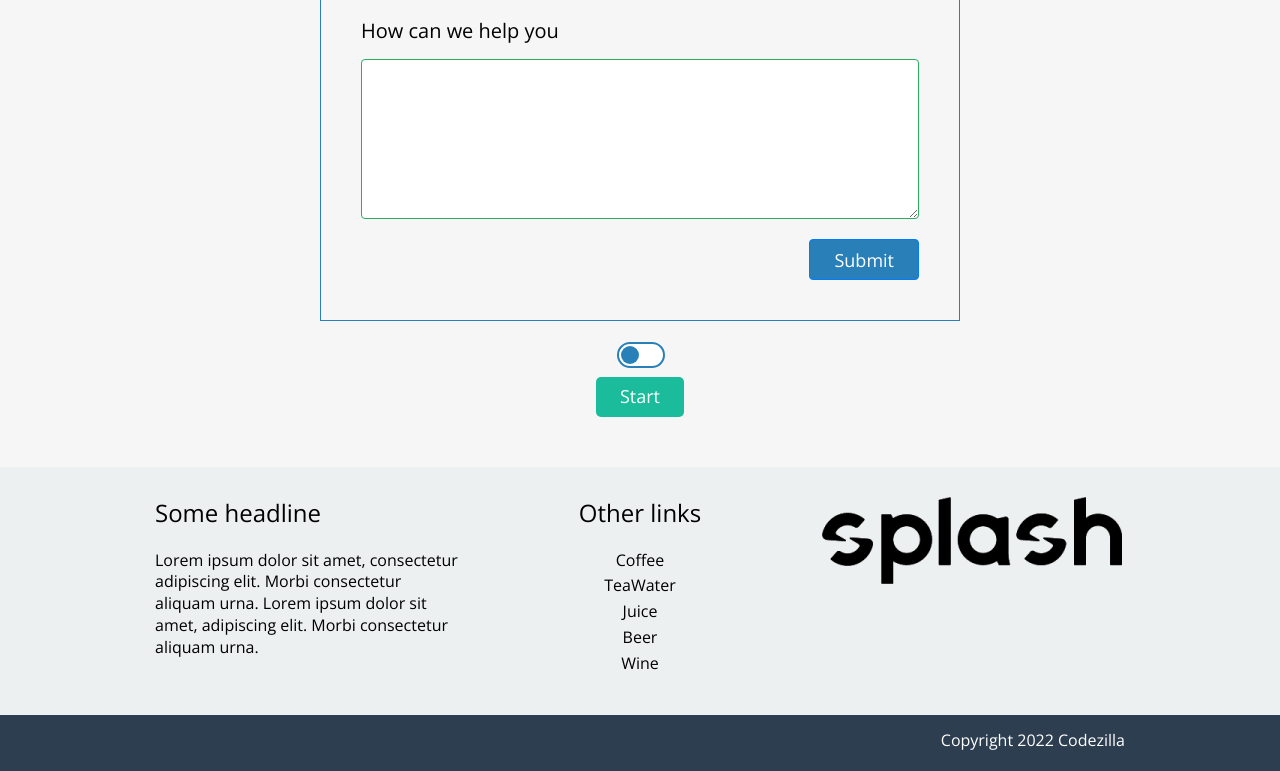
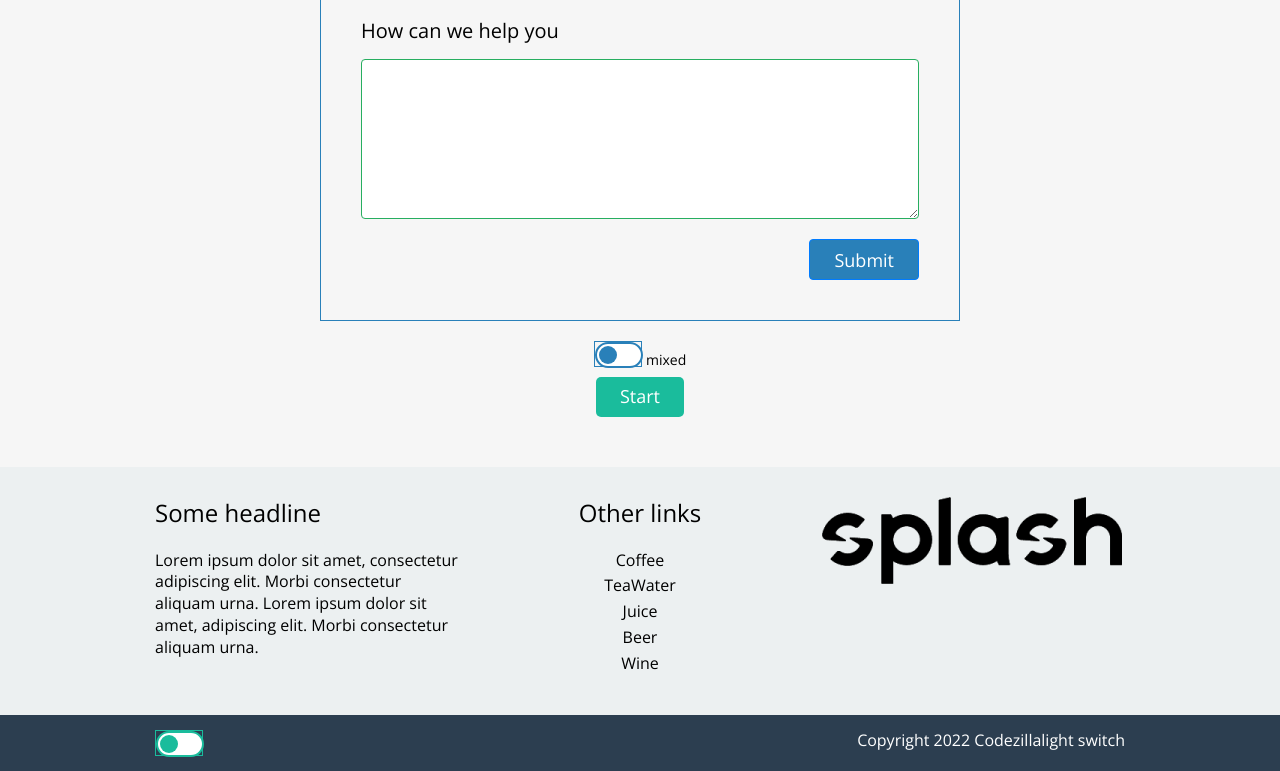
Before and after one commit to surduflorincodezilla/project-surduflorin, a website: page index.html in a window 1280 px wide. Shown: the part 7056-7827 px from the top of the page. Drawn offline with nearby package versions, Linux system fonts and the light colour scheme.

Commit message:
Commit
Commit

```diff
--- a/index.html
+++ b/index.html
@@ -463,10 +463,13 @@
                             </div>
                           </form>
                         <div class="bottom-buttons">
-                            <button class="light-mode-button" aria-label="Toggle Light Mode" onclick="toggle_light_mode()">
-                                <span></span>
-                                <span></span>
-                            </button>
+                            <div>
+                                <button class="switch-mode-button">
+                                    <span></span>
+                                    <span></span>
+                                </button>
+                                <span>mixed</span>
+                            </div>
                             <button class="bottom-buttons-btn" type="button">Start</button>
                         </div>
                     </div>
@@ -499,7 +502,20 @@
         </div>
         <!-- Footer-->
         <footer class="footer">
-            <div class="container"><span>Copyright 2022 Codezilla</span></div>
+            <div class="container">
+                <div class="row justify-content-center">
+                    <div class="col-lg-12">
+                        <div>
+                            <button class="light-mode-button" aria-label="Toggle Light Mode" onclick="toggle_light_mode()">
+                                <span></span>
+                                <span></span>
+                            </button>
+                            <span>light switch</span>
+                        </div>
+                        <span>Copyright 2022 Codezilla</span>
+                    </div>
+                </div>
+            </div>
         </footer>
         <!-- Modals -->
         <div class="modal fade" id="modal1" tabindex="-1" role="dialog" aria-labelledby="modal1" aria-hidden="true">
--- a/sass/includes/_general.scss
+++ b/sass/includes/_general.scss
@@ -939,8 +939,9 @@ a, input, textarea, button {
     height: 26px;
     width: 48px;
     position: relative;
-    border: 1px solid rgba(255, 255, 255, 0);
-    margin: 20px 0 10px;
+    border: 1px solid #1ABC9C;
+    margin: 0;
+	float: left;
 }
 
 .light-mode-button:focus {
@@ -955,11 +956,50 @@ a, input, textarea, button {
     height: 26px;
     border-radius: 20px;
     background-color: #fff;
+	border: 2px solid #1ABC9C;
+    transition: 0.3s;
+}
+
+.light-mode-button span:nth-child(2) {
+    position: absolute;
+    top: 4px;
+    left: 4px;
+    width: 18px;
+    height: 18px;
+    background-color: #1ABC9C;
+    border-radius: 50%;
+    transition: 0.3s;
+}
+/* */
+.switch-mode-button {
+    background: 0;
+    border: 0;
+    box-sizing: border-box;
+    cursor: pointer;
+    height: 26px;
+    width: 48px;
+    position: relative;
+    border: 1px solid #2980B9;
+    margin: 20px 0 10px;
+}
+
+.switch-mode-button:focus {
+    outline: none;
+}
+
+.switch-mode-button span:nth-child(1) {
+    position: absolute;
+    top: 0;
+    left: 0;
+    width: 48px;
+    height: 26px;
+    border-radius: 20px;
+    background-color: #fff;
 	border: 2px solid #2980B9;
     transition: 0.3s;
 }
 
-.light-mode-button span:nth-child(2) {
+.switch-mode-button span:nth-child(2) {
     position: absolute;
     top: 4px;
     left: 4px;
@@ -972,7 +1012,6 @@ a, input, textarea, button {
 
 /* Light & Dark Mode Styles
 		--------------------------- */
-
 body {
     background-color: #f6f6f6;
     transition: background-color 0.3s;
@@ -983,14 +1022,23 @@ body[light-mode="dark"] {
     color: #ced4e2;
 }
 
+body[light-mode="dark"] .switch-mode-button span:nth-child(1){
+    background-color: #ced4e2;
+    color: #141516;
+}
+
 body[light-mode="dark"] .light-mode-button span:nth-child(1) {
     background-color: #ced4e2;
     color: #141516;
 }
 
+body[light-mode="dark"] .switch-mode-button span:nth-child(2){
+	left: 25px;
+    background-color: #2980B9;
+}
 body[light-mode="dark"] .light-mode-button span:nth-child(2) {
-    left: 65px;
-    background-color: #141516;
+    left: 25px;
+    background-color: #1ABC9C;
 }
 
 body[light-mode="dark"] a {
--- a/sass/partials/footer.scss
+++ b/sass/partials/footer.scss
@@ -53,6 +53,7 @@
         font-size: 16px;
         line-height: 21.79px;
         color: #fff;
+		float: right;
     }
 }
 
```
Also changed, not shown: css/styles.css.
